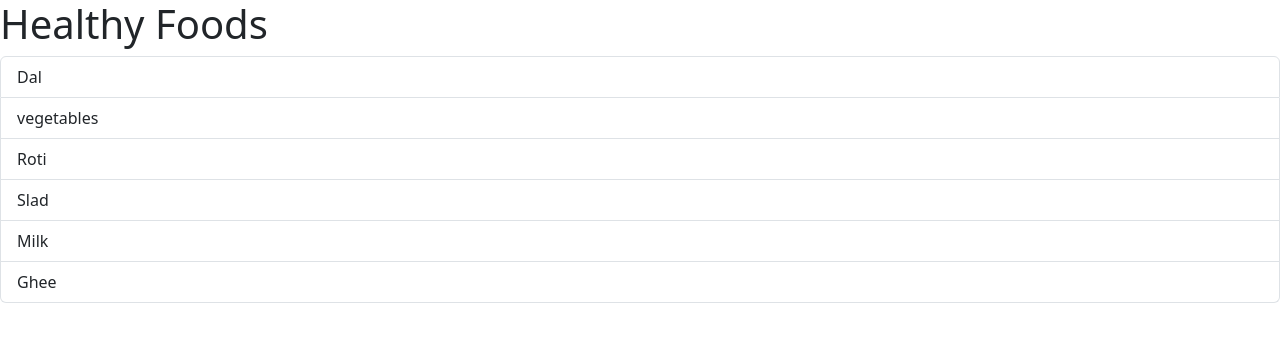
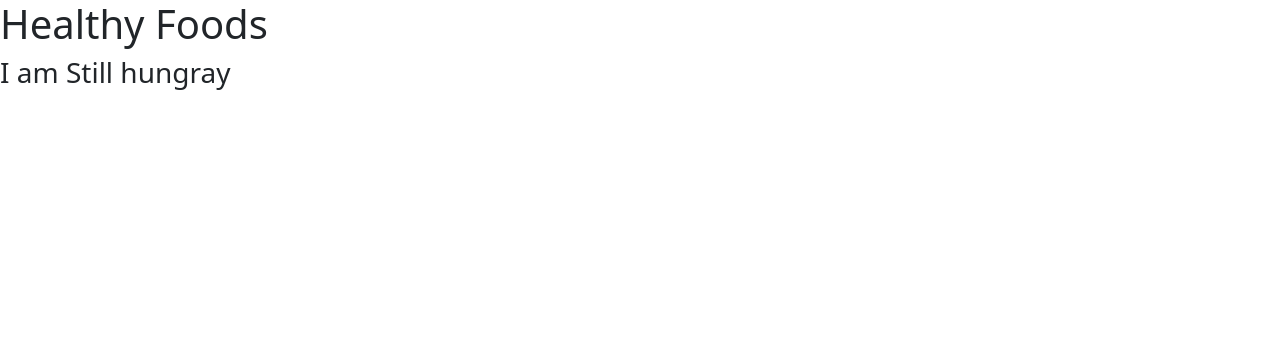
Before and after one commit to AsifAliDeveloper/REACT_COMPLETE, a React (Vite) app in the folder 18 Fragments/learning-fragment/: page / in a window 1280 px wide. Shown: the top 342 px of the page. Built offline with nearby package versions, Linux system fonts and the light colour scheme.

Commit message:
add condiotional operator

```diff
--- a/18 Fragments/learning-fragment/src/App.jsx
+++ b/18 Fragments/learning-fragment/src/App.jsx
@@ -3,15 +3,13 @@ import "bootstrap/dist/css/bootstrap.min.css";
 import "./App.css";
 
 function App() {
-  let foodItems = ["Dal", "vegetables", "Roti", "Slad", "Milk", "Ghee"];
-  // let foodItems = [];
-  let emptyMessage =
-    foodItems.length === 0 ? <h3> I am Still hungray </h3> : null;
+  // let foodItems = ["Dal", "vegetables", "Roti", "Slad", "Milk", "Ghee"];
+  let foodItems = [];
 
   return (
     <React.Fragment>
       <h1>Healthy Foods</h1>
-      {emptyMessage}
+      {foodItems.length === 0 && <h3> I am Still hungray </h3>}
       <ul className="list-group">
         {foodItems.map((items) => (
           <li key={items} className="list-group-item">
```
